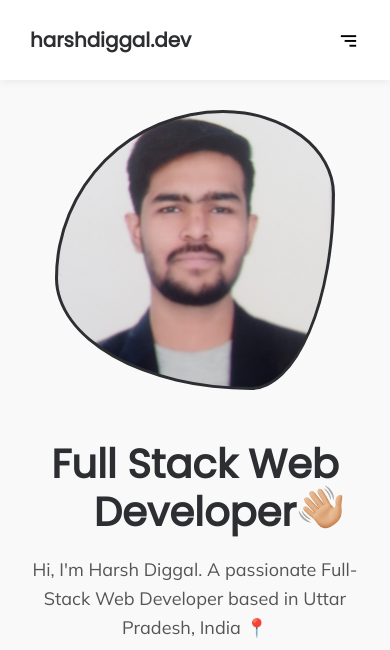
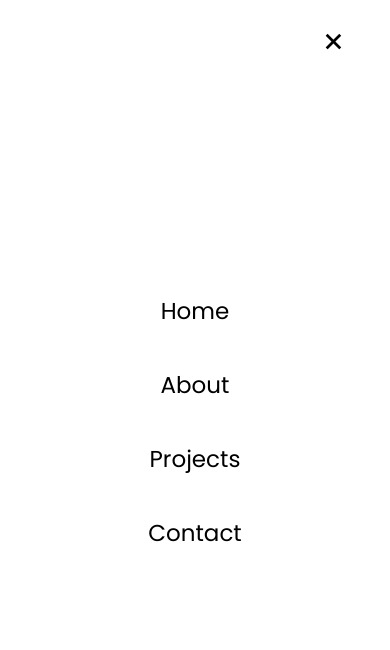
Before and after one commit to harshdiggal/harshdiggal, a plain HTML site: page index.html in a window 390 px wide. Both pictures are taken after a click on the icon 348 px from the left and 40 px from the top of the page. Shown: the top 650 px of the page. Drawn offline with nearby package versions, Linux system fonts and the light colour scheme.

Commit message:
Added mobile nav

```diff
--- a/index.html
+++ b/index.html
@@ -15,7 +15,7 @@
 		<nav>
 			<h3 class="logo">harshdiggal.dev</h3>
 			<ul class="">
-				<li><a href="/">Home</a></li>
+				<li><a href="#home">Home</a></li>
 				<li><a href="#about">About</a></li>
 				<li><a href="#projects">Projects</a></li>
 				<li><a href="#contact">Contact</a></li>
@@ -25,7 +25,7 @@
 		<div class="mobile-nav closed-menu">
 			<span><i class="bx bx-x"></i></span>
 			<ul>
-				<li><a href="/">Home</a></li>
+				<li><a href="#home">Home</a></li>
 				<li><a href="#about">About</a></li>
 				<li><a href="#projects">Projects</a></li>
 				<li><a href="#contact">Contact</a></li>
--- a/src/css/style.css
+++ b/src/css/style.css
@@ -80,16 +80,8 @@ nav ul li:last-child {
 	}
 }
 
-.closed-menu {
-	left: -100%;
-}
-
-.open-menu {
-	left: 0;
-}
-
 .mobile-nav {
-	display: none;
+	display: flex;
 	width: 100%;
 	height: 100vh;
 	z-index: 300;
@@ -101,6 +93,14 @@ nav ul li:last-child {
 	align-items: center;
 	justify-content: center;
 	transition: all 0.3s ease-in;
+}
+
+.closed-menu {
+	left: -100%;
+}
+
+.open-menu {
+	left: 0;
 }
 
 .mobile-nav span {
@@ -178,6 +178,12 @@ nav ul a {
 
 nav ul a:hover {
 	color: #147efb;
+}
+
+@media (max-width: 900px) {
+	section {
+		scroll-margin: 40px;
+	}
 }
 
 .logo {
--- a/src/js/main.js
+++ b/src/js/main.js
@@ -1,3 +1,28 @@
+document.addEventListener("DOMContentLoaded", function () {
+	const mobileMenuButton = document.querySelector(".mobile-menu");
+	const mobileNav = document.querySelector(".mobile-nav");
+	const closeIcon = document.querySelector(".mobile-nav span i");
+
+	mobileMenuButton.addEventListener("click", () => {
+		mobileNav.classList.toggle("closed-menu");
+		mobileNav.classList.toggle("open-menu");
+	});
+
+	closeIcon.addEventListener("click", () => {
+		mobileNav.classList.remove("open-menu");
+		mobileNav.classList.add("closed-menu");
+	});
+
+	const mobileNavLinks = document.querySelectorAll(".mobile-nav ul li a");
+
+	mobileNavLinks.forEach((link) => {
+		link.addEventListener("click", () => {
+			mobileNav.classList.remove("open-menu");
+			mobileNav.classList.add("closed-menu");
+		});
+	});
+});
+
 const year = document.getElementById("year");
 const thisYear = new Date().getFullYear();
 year.setAttribute("datetime", thisYear);
```
